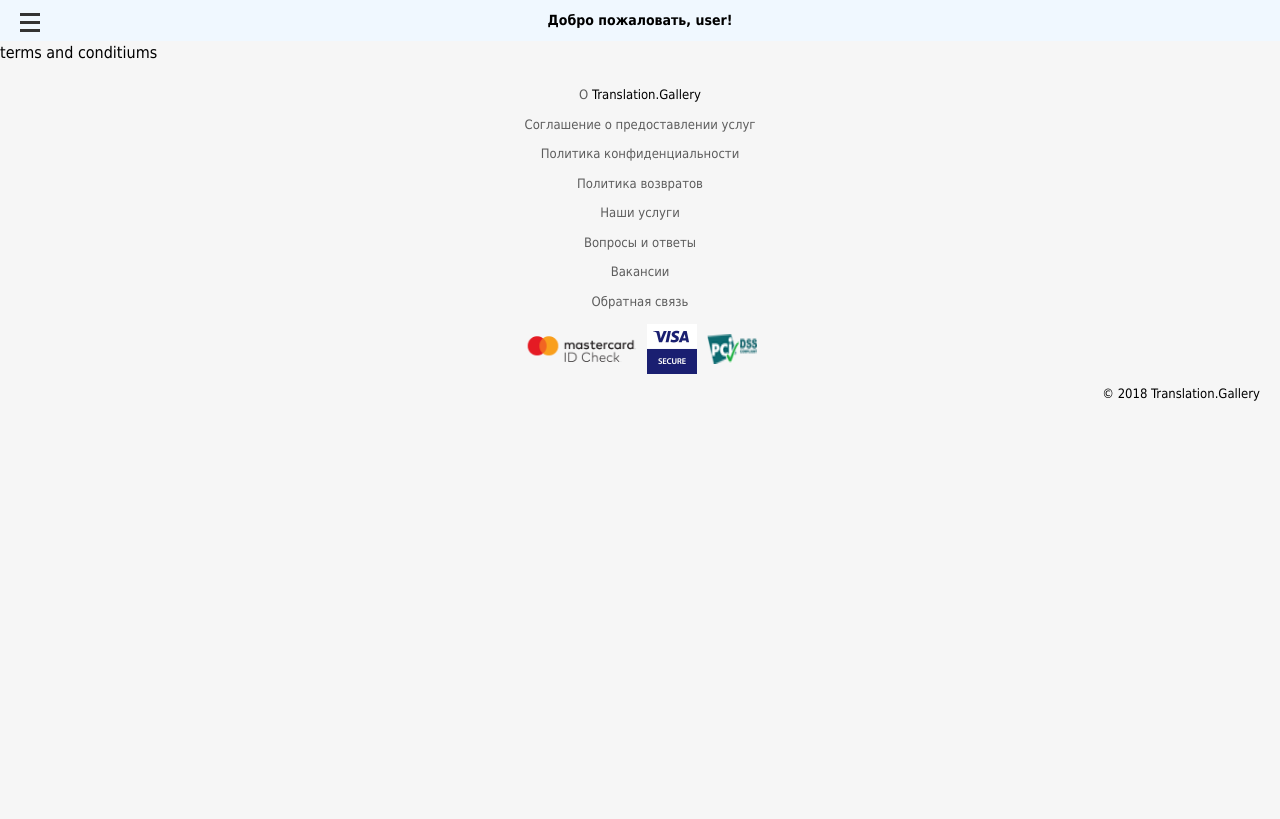
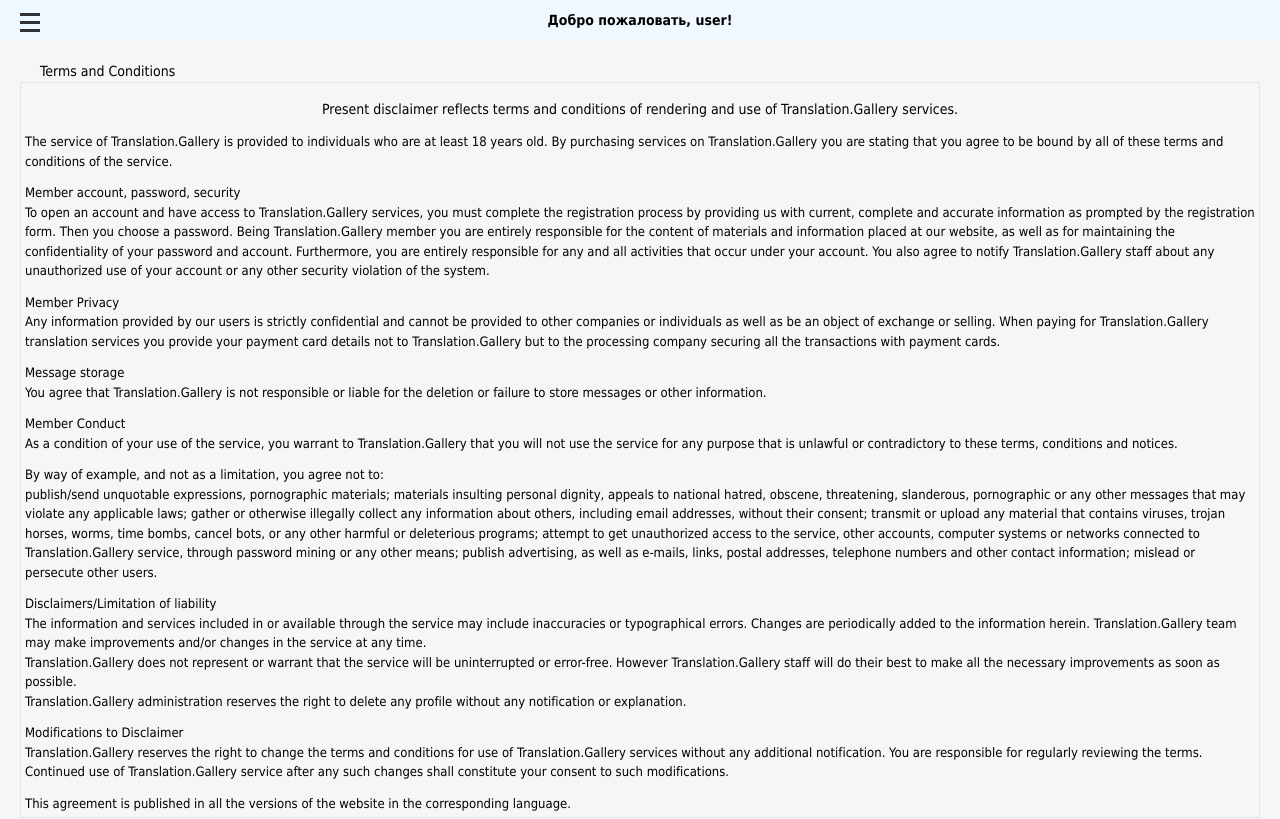
Before and after one commit to slavalobikov/translate-app, a Vue app: page /terms in a window 1280 px wide. Shown: the top 819 px of the page. Built offline with nearby package versions, Linux system fonts and the light colour scheme.

Commit message:
add ter,s

```diff
--- /dev/null
+++ b/src/pages/Terms.vue
@@ -0,0 +1,164 @@
+<template>
+  <h2>Terms and Conditions </h2>
+  <div class='wrapper-content'>
+    <h2>
+      Present disclaimer reflects terms and conditions of rendering and use of
+    <span class='logo-text'>
+      Translation.Gallery
+    </span>
+      services.
+    </h2>
+    <p>
+      The service of
+      <span class='logo-text'>
+      Translation.Gallery
+      </span>
+      is provided to individuals who are at least 18 years old. By purchasing services on
+      <span class='logo-text'>
+      Translation.Gallery
+    </span>
+      you are stating that you agree to be bound by all of these terms and conditions of the service.
+    </p>
+    <p>
+      Member account, password, security <br />
+      To open an account and have access to
+      <span class='logo-text'>
+      Translation.Gallery
+      </span>
+      services, you must complete the registration process by providing us with current, complete
+      and accurate information as prompted by the registration form. Then you choose a password.
+      Being
+      <span class='logo-text'>
+      Translation.Gallery
+      </span>
+      member you are entirely responsible for the content of materials and information placed at our
+      website, as well as for maintaining the confidentiality of your password and account.
+      Furthermore, you are entirely responsible for any and all activities that occur under
+      your account. You also agree to notify
+      <span class='logo-text'>
+      Translation.Gallery
+      </span>
+      staff about any unauthorized use of your account or any other security violation of the system.
+    </p>
+    <p>
+      Member  Privacy <br />
+      Any information provided by our users is strictly confidential and cannot be provided to other
+      companies or individuals as well as be an object of exchange or selling. When paying for
+      <span class='logo-text'>
+      Translation.Gallery
+      </span>
+      translation services you provide your payment card details not to
+      <span class='logo-text'>
+      Translation.Gallery
+      </span>
+      but to the processing company securing all the transactions with payment cards.
+    </p>
+
+    <p>
+      Message storage <br />
+      You agree that
+      <span class='logo-text'>
+      Translation.Gallery
+      </span>
+      is not responsible or liable for the deletion or failure to store messages or other information.
+    </p>
+
+    <p>
+      Member Conduct <br />
+      As a condition of your use of the service, you warrant to
+      <span class='logo-text'>
+      Translation.Gallery
+      </span>
+      that you will not use the service for any purpose that is unlawful or contradictory to these
+      terms, conditions and notices.
+    </p>
+
+    <p>
+      By way of example, and not as a limitation, you agree not to: <br />
+      publish/send unquotable expressions, pornographic materials; materials insulting personal
+      dignity, appeals to national hatred, obscene, threatening, slanderous, pornographic or any
+      other messages that may violate any applicable laws; gather or otherwise illegally collect any
+      information about others, including email addresses, without their consent; transmit or upload
+      any material that contains viruses, trojan horses, worms, time bombs, cancel bots, or any
+      other harmful or deleterious programs; attempt to get unauthorized access to the service,
+      other accounts, computer systems or networks connected to
+      <span class='logo-text'>
+      Translation.Gallery
+      </span>
+      service, through password mining or any other means; publish advertising, as well as e-mails,
+      links, postal addresses, telephone numbers and other contact information; mislead or
+      persecute other users.
+    </p>
+    <p>
+      Disclaimers/Limitation of liability <br />
+      The information and services included in or available through the service may include
+      inaccuracies or typographical errors. Changes are periodically added to the information herein.
+      <span class='logo-text'>
+      Translation.Gallery
+      </span>
+      team may make improvements and/or changes in the service at any time. <br />
+      <span class='logo-text'>
+      Translation.Gallery
+      </span>
+      does not represent or warrant that the service will be uninterrupted or error-free. However
+      <span class='logo-text'>
+      Translation.Gallery
+      </span>
+      staff will do their best to make all the necessary improvements as soon as possible.
+      <br />
+      <span class='logo-text'>
+      Translation.Gallery
+      </span>
+      administration reserves the right to delete any profile without any notification or explanation.
+    </p>
+    <p>
+      Modifications to Disclaimer <br />
+      <span class='logo-text'>
+      Translation.Gallery
+      </span>
+      reserves the right to change the terms and conditions for use of
+      <span class='logo-text'>
+      Translation.Gallery
+      </span>
+      services without any additional notification. You are responsible for regularly reviewing the
+      terms. Continued use of
+      <span class='logo-text'>
+      Translation.Gallery
+      </span>
+      service after any such changes shall constitute your consent to such modifications.
+    </p>
+
+    <p>
+      This agreement is published in all the versions of the website in the corresponding language.
+    </p>
+  </div>
+</template>
+<style scoped>
+
+  h2 {
+    font-size: var(--title-wrapper-fz);
+    font-weight: 400;
+    margin: var(--common-gorizontal-margin) calc(var(--common-gorizontal-margin) * 2) 0 calc(var(--common-gorizontal-margin) * 2);
+  }
+
+  .wrapper-content {
+    border: var(--wrapper-content-border-white);
+    padding: 4px;
+    font-size: var(--wrapper-content-fz);
+    margin: 0 var(--common-gorizontal-margin);
+  }
+
+  .wrapper-content h2 {
+    text-align: center;
+    margin: 12px 0;
+  }
+
+  .wrapper-content p {
+    margin-top: 12px;
+  }
+
+  .logo-text {
+    font-family: Tahoma, Verdana, Arial;
+  }
+
+</style>
--- a/src/routes/router.jsx
+++ b/src/routes/router.jsx
@@ -2,6 +2,7 @@
 import { PATHS } from '../constants/PATHS'
 import Home from './../pages/Home.vue'
 import About from './../pages/About.vue'
+import Terms from './../pages/Terms.vue'
 
 const routes = [
   { path: PATHS.HOME, component: Home },
@@ -13,7 +14,7 @@
   { path: PATHS.MAILBOX_SENTBOX, component: <div>Mai Sentbox</div> },
   { path: PATHS.MAILBOX_POST, component: <div>Mai Post</div> },
   { path: PATHS.ABOUT, component: About },
-  { path: PATHS.TERMS_CONDITIONS, component: <div>terms and conditiums</div> },
+  { path: PATHS.TERMS_CONDITIONS, component: <Terms /> },
   { path: PATHS.PRIVACY_POLICY, component: <div>privacy policy</div> },
   { path: PATHS.REFUND_POLICY, component: <div>refund policy</div> },
   { path: PATHS.OUR_SERVICE, component: <div>out service</div> },
```
